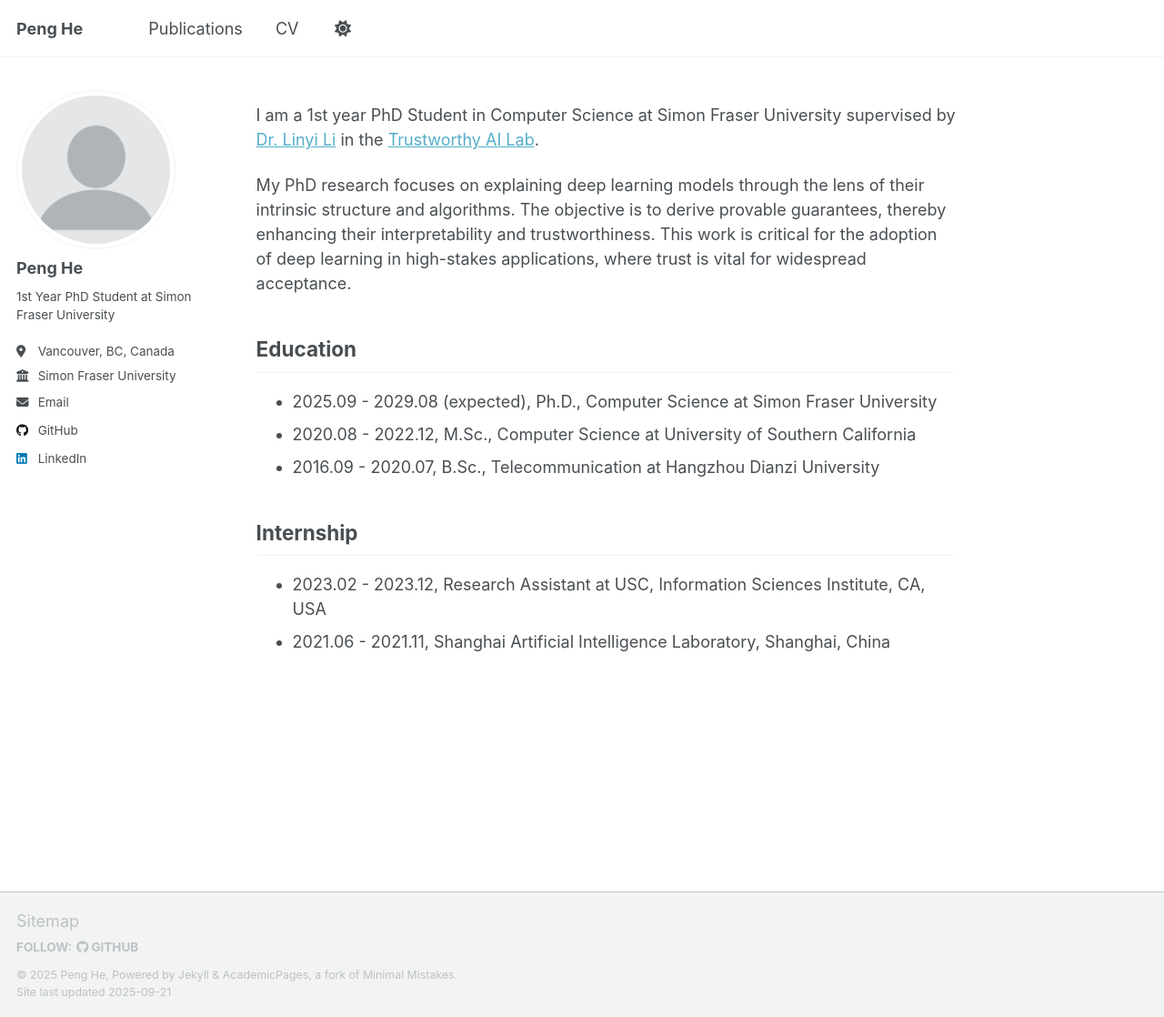
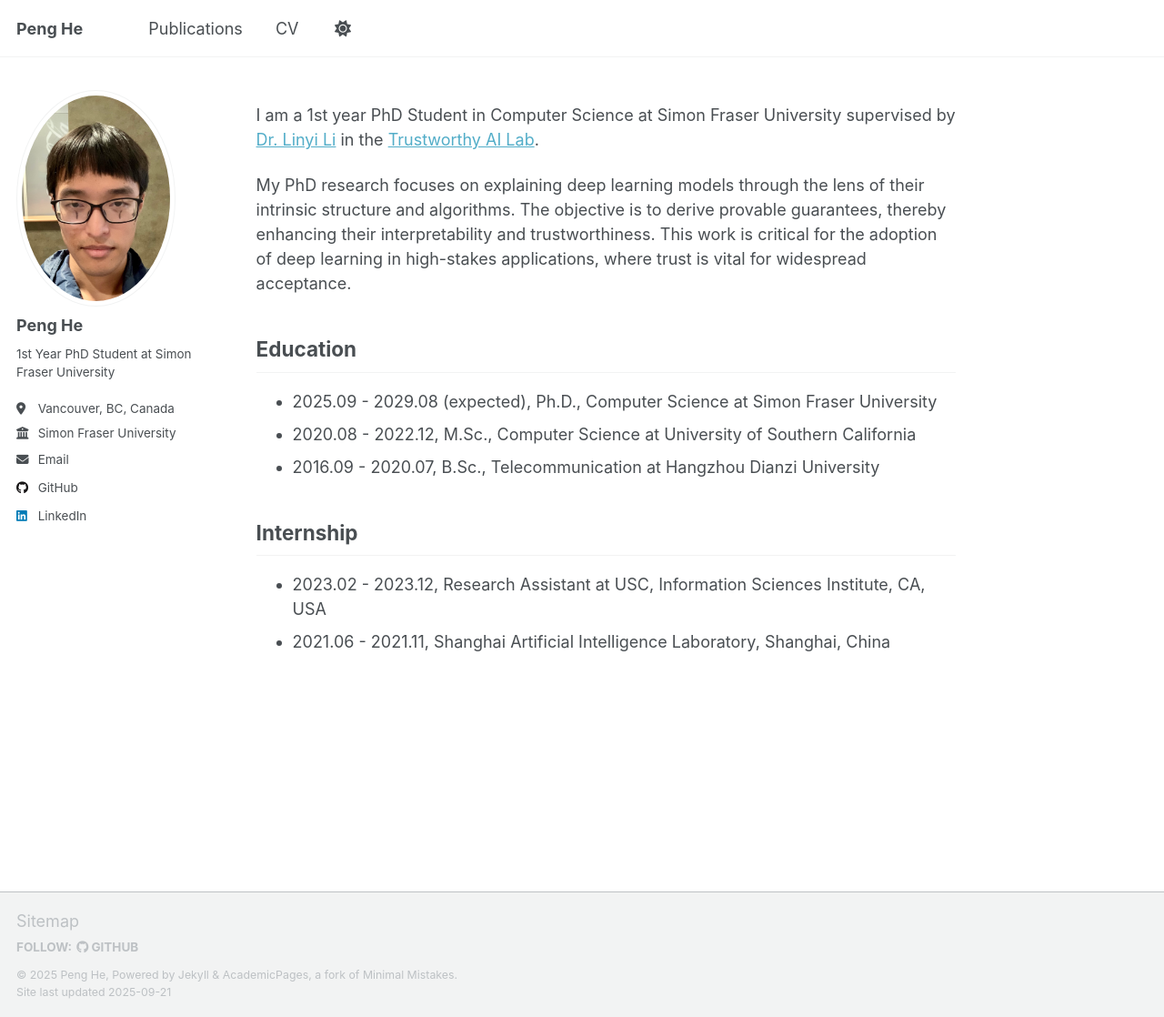
Before and after one commit to penghe2021/penghe2021.github.io, a Jekyll site: the page built from _pages/about.md, in a window 1280 px wide and 1118 px high. Shown: the whole window at 91% size. Built offline with Jekyll 4.4.1, drawn with Linux system fonts in a browser that asks for light colours; a script that is not in the unit is left out.

Commit message:
Add photo

```diff
--- a/_config.yml
+++ b/_config.yml
@@ -23,7 +23,7 @@ repository               : "academicpages/academicpages.github.io"
 #               Additional customization can be done by editing /_includes/author-profile.html
 author:
   # Biographic information
-  avatar           : "profile.png"
+  avatar           : "penghe.jpeg"
   name             : "Peng He"
   pronouns         : # example: "she/her"
   bio              : "1st Year PhD Student at Simon Fraser University"
```
Also changed, not shown: images/penghe.jpeg (added).
